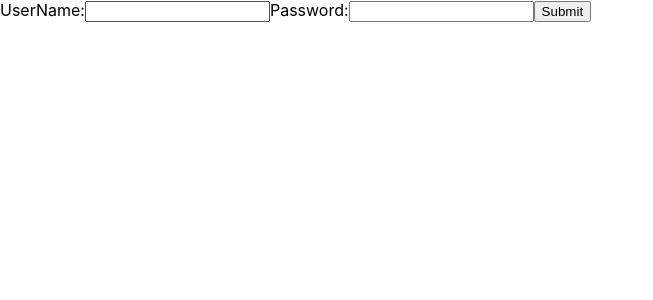
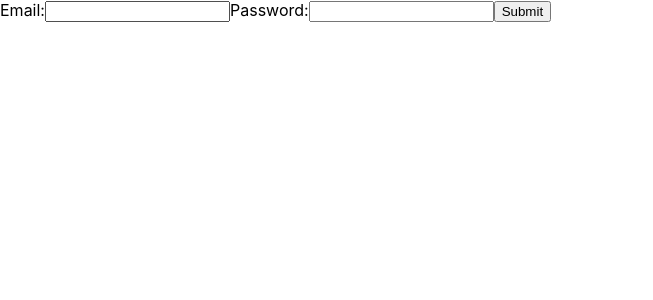
Before and after one commit to elywin/eduquestionaire, a React (Create React App) app: page /login in a window 1280 px wide. Shown: the top 300 px of the page, without its empty margins (0-653 px from the left). Built offline with nearby package versions, Linux system fonts and the light colour scheme.

Commit message:
registration screen

```diff
--- a/src/components/pages/login.jsx
+++ b/src/components/pages/login.jsx
@@ -5,8 +5,8 @@ export default function Login() {
     <div>
       <form>
         <label>
-          UserName:
-          <input type="text" name="username" />
+          Email:
+          <input type="text" name="email" />
         </label>
         <label>
           Password:
--- a/src/components/pages/register.jsx
+++ b/src/components/pages/register.jsx
@@ -0,0 +1,19 @@
+import React from "react";
+
+export default function Login() {
+  return (
+    <div>
+      <form>
+        <label>
+          Email:
+          <input type="text" name="email" />
+        </label>
+        <label>
+          Password:
+          <input type="text" name="password" />
+        </label>
+        <input type="submit" value="Submit" />
+      </form>
+    </div>
+  );
+}
```
